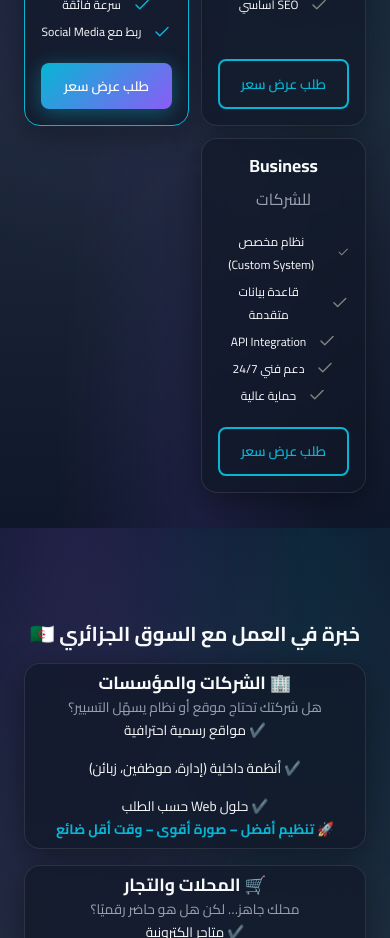
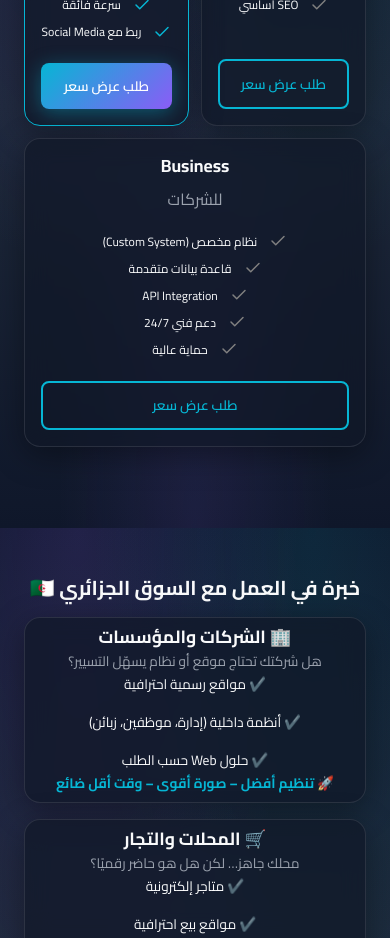
Before and after one commit to DMR-7-1/digital-creation-agency, a React (Vite) app: page /services in a window 390 px wide. Shown: the part 1160-2098 px from the top of the page. Built offline with nearby package versions, Linux system fonts and the light colour scheme.

Commit message:
Polish: Made 3rd Pricing Card Full Width on Mobile

```diff
--- a/src/styles/mobile.css
+++ b/src/styles/mobile.css
@@ -294,6 +294,11 @@
     transform: translateX(50%) !important; /* Center the badge */
   }
 
+  /* Make the 3rd card (Business) full width since it's alone */
+  .pricing-grid-system > div:nth-child(3) {
+    grid-column: span 2 !important;
+  }
+
   /* ========================================
      8. SECTOR CARDS: Compact
      ======================================== */
```
